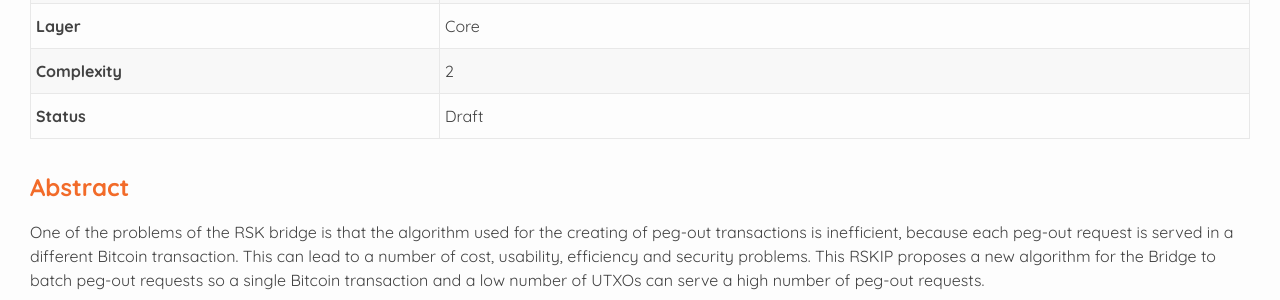
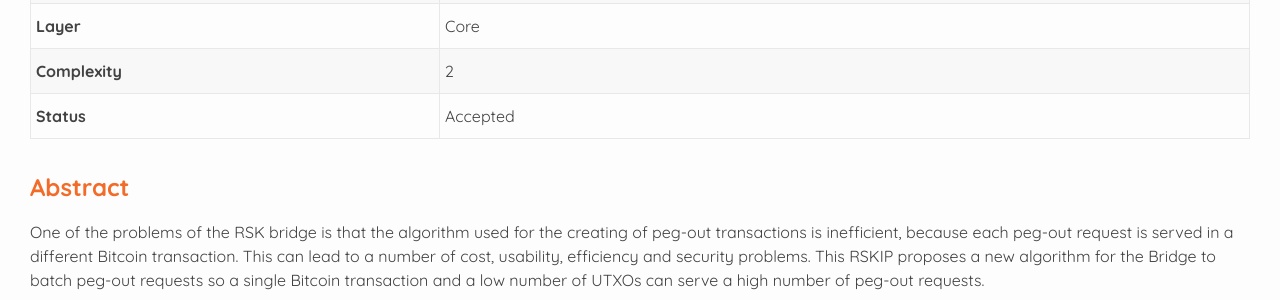
Before and after one commit to rsksmart/RSKIPs, a Jekyll site: the page built from IPs/RSKIP271.md, in a window 1280 px wide and 900 px high, scrolled down 337 px. Shown: the part 154-454 px from the top of the window. Built offline with Jekyll 4.4.1, drawn with Linux system fonts in a browser that asks for light colours; our own code applies the rules of GitHub Pages for plain Markdown files.

Commit message:
Update RSKIP271.md

```diff
--- a/IPs/RSKIP271.md
+++ b/IPs/RSKIP271.md
@@ -2,7 +2,7 @@
 rskip: 271
 title: Bridge peg-out batching
 description:
-status: Draft
+status: Accepted
 purpose: Sec, Usa
 author: SDL (@sergiodemianlerner)
 layer: Core
@@ -20,7 +20,7 @@ created: 2021-08
 |**Purpose**    |Sec, Usa |
 |**Layer**      |Core |
 |**Complexity** |2 |
-|**Status**     |Draft |
+|**Status**     |Accepted |
 
 #  **Abstract**
 
```
